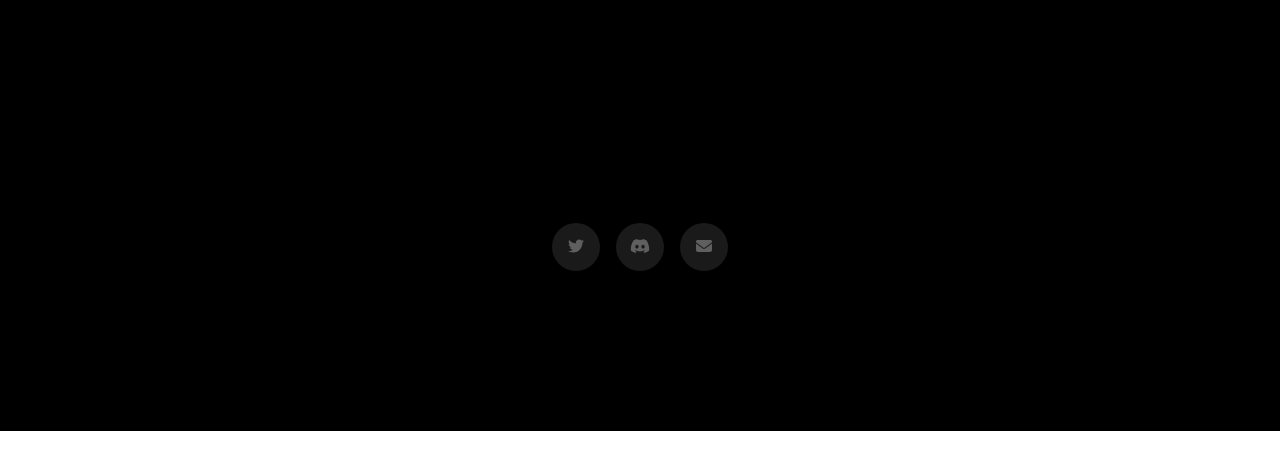
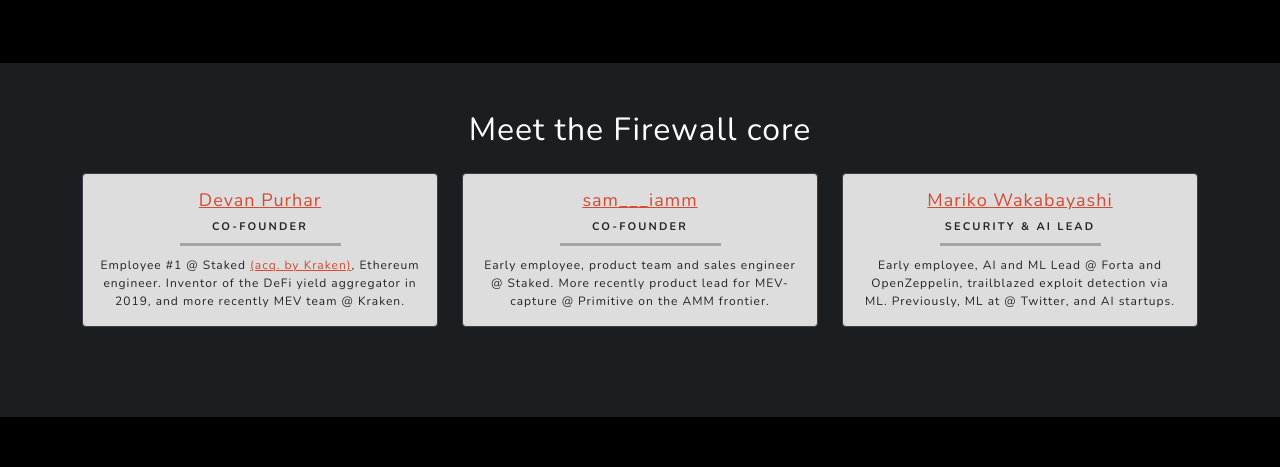
Before and after one commit to cyberghooost/cyberghooost.github.io, a plain HTML site: page index.html in a window 1280 px wide. Shown: the part 737-1204 px from the top of the page. Before the commit the page ends 1168 px from the top, so only its background shows below. Drawn offline with nearby package versions, Linux system fonts and the light colour scheme.

Commit message:
update team

```diff
--- a/index.html
+++ b/index.html
@@ -180,35 +180,31 @@
               </div>
         </section>   -->
         <!-- TEAM -->
-<!--         <section id="team" class="team-section py-5">
+         <section id="team" class="team-section py-5">
             <div class="container">
-                <h2 class="text-center mb-4" style="color: white;">Meet the Founders</h2>
+                <h2 class="text-center mb-4" style="color: white;">Meet the Firewall core</h2>
                 <div class="row justify-content-center">
-                    <p class="col-lg-10" style="text-align: center; color: white;">
-                        Sam and DSP's paths crossed at <a href="https://www.coindesk.com/business/2021/12/21/crypto-exchange-kraken-acquires-staking-platform-staked/" target="_blank">Staked</a> in 2019, where together they helped usher in two of the largest era's of the crypto industry over the past four years - proof-of-stake and DeFi.
-                        <br><br>With a deep passion for crypto, Ethereum, and DeFi, they possess a wealth of knowledge and expertise in both off/on-chain technology, cryptoeconomic systems, and game theory that they're excited to bring to Firewall.
-                    </p>
                     <!-- Founder 1 -->
-<!--                     <div class="col-md-4 col-sm-12 mb-4">
+                     <div class="col-md-4 col-sm-12 mb-4">
                         <div class="card founder-card">
-                            <div class="founder-image-container">
+                            <!-- <div class="founder-image-container">
                                 <img src="./assets/img/devan_bw_frame.jpg" class="card-img-top founders-card" alt="Founder 1">
-                            </div>
+                            </div> -->
                             <div class="card-body">
-                                <h5 class="card-title" style="font-size: 18px"><a href="https://www.twitter.com/itsDSPP" target="_blank">Devan Purhar</a></h5>
+                                <h5 class="card-title" style="font-size: 18px"><a href="https://www.twitter.com/iamoptmstc" target="_blank">Devan Purhar</a></h5>
                                 <h5 class="card-title founder-text">CO-FOUNDER</h5>
                                 <hr class="founder-divider">
-                                <p class="card-text" style="font-size: 12px">Employee #1 @ Staked (acq. by Kraken), Ethereum engineer. Inventor of the DeFi yield aggregator in 2019, and more recently MEV team @ Kraken.
+                                <p class="card-text" style="font-size: 12px">Employee #1 @ Staked <a href="https://www.coindesk.com/business/2021/12/21/crypto-exchange-kraken-acquires-staking-platform-staked/">(acq. by Kraken)</a>, Ethereum engineer. Inventor of the DeFi yield aggregator in 2019, and more recently MEV team @ Kraken.
                                 </p>
                             </div>
                         </div>
-                    </div> -->
+                    </div>
                     <!-- Founder 2 -->
-<!--                     <div class="col-md-4 col-sm-12 mb-4">
+                     <div class="col-md-4 col-sm-12 mb-4">
                         <div class="card founder-card">
-                            <div class="founder-image-container">
+                            <!-- <div class="founder-image-container">
                               <img src="./assets/img/sam_pfp_greyscale.jpg" class="card-img-top founders-card" alt="Founder 2">
-                            </div>
+                            </div> -->
                             <div class="card-body">
                                 <h5 class="card-title" style="font-size: 18px"><a href="https://twitter.com/sam___iamm" target="_blank">sam___iamm</a></h5>
                                 <h5 class="card-title" style="font-size: 11px; font-weight: bold; letter-spacing: 0.2em;">CO-FOUNDER</h5>
@@ -218,9 +214,24 @@
                             </div>
                         </div>
                     </div>
+                    <!-- Founder 3 -->
+                    <div class="col-md-4 col-sm-12 mb-4">
+                    <div class="card founder-card">
+                        <!-- <div class="founder-image-container">
+                            <img src="./assets/img/sam_pfp_greyscale.jpg" class="card-img-top founders-card" alt="Founder 2">
+                        </div> -->
+                        <div class="card-body">
+                            <h5 class="card-title" style="font-size: 18px"><a href="https://twitter.com/mwkby" target="_blank">Mariko Wakabayashi</a></h5>
+                            <h5 class="card-title" style="font-size: 11px; font-weight: bold; letter-spacing: 0.2em;">SECURITY & AI LEAD</h5>
+                            <hr class="founder-divider">
+                            <p class="card-text" style="font-size: 12px">Early employee, AI and ML Lead @ Forta and OpenZeppelin, trailblazed exploit detection via ML. Previously, ML at @ Twitter, and AI startups.
+                            </p>
+                        </div>
+                    </div>
+                </div>
                 </div>
             </div>
-        </section> -->
+        </section>
         <!-- Projects
         <section class="projects-section bg-light" id="projects">
             <div class="container px-4 px-lg-5"> -->
```
